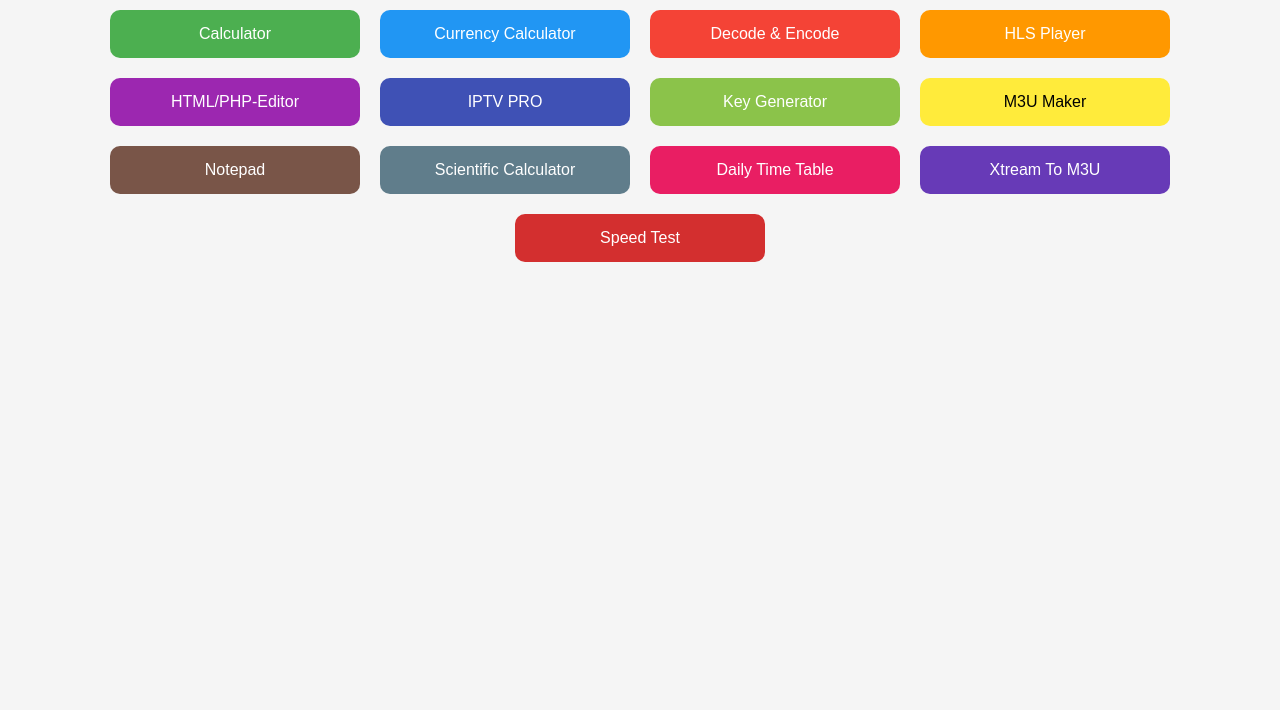
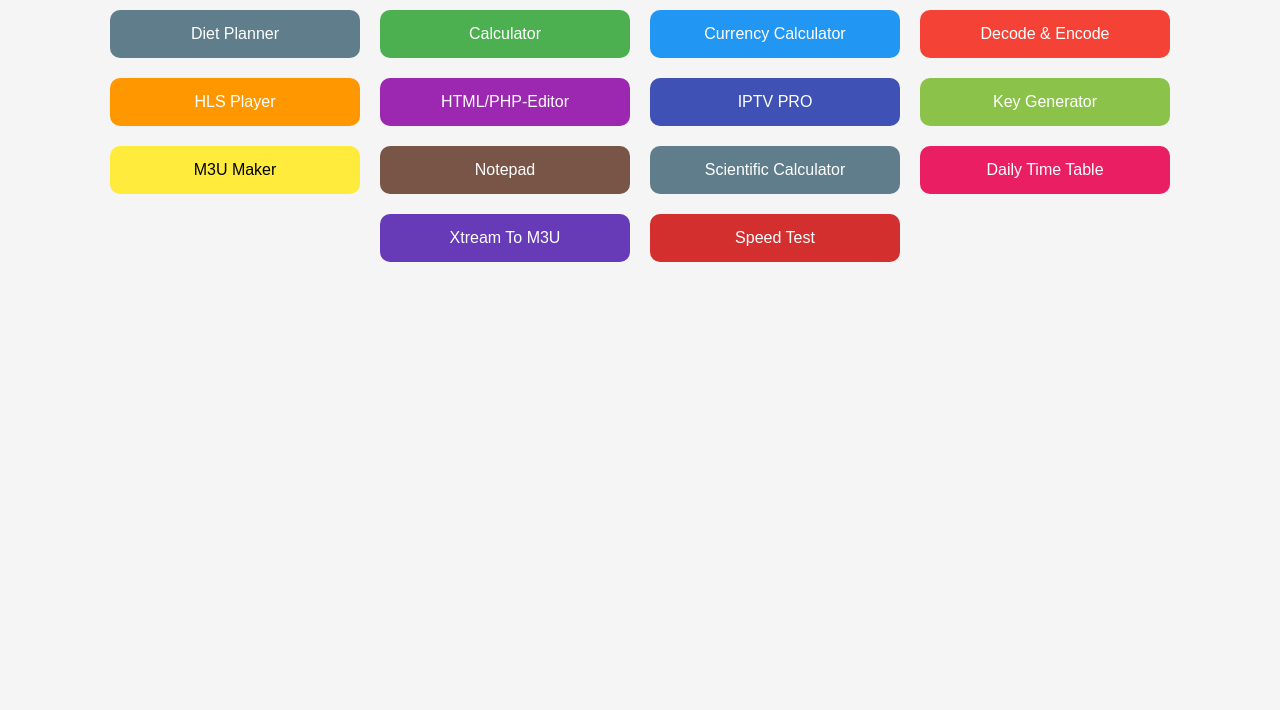
Before and after one commit to Maxmentor/html-tools, a plain HTML site: page index.html in a window 1280 px wide. Shown: the part 90-800 px from the top of the page. Drawn offline with Linux system fonts and the light colour scheme.

Commit message:
Update index.html

```diff
--- a/index.html
+++ b/index.html
@@ -65,6 +65,7 @@
     .btn-13 { background-color: #00bcd4; }
     .btn-14 { background-color: #ffc107; }
     .btn-15 { background-color: #d32f2f; }
+    .btn-16 { background-color: #607d8b; }
 
     /* Hover effect */
     .btn:hover {
@@ -102,6 +103,7 @@
 
   <!-- Buttons Container -->
   <div class="button-container">
+    <a href="./diet-planner.html" class="btn btn-16">Diet Planner</a>
     <a href="./Calculator.html" class="btn btn-1">Calculator</a>
     <a href="./Currency-Converter.html" class="btn btn-2">Currency Calculator</a>
     <a href="./Decode-Encode.html" class="btn btn-3">Decode & Encode</a>
```
